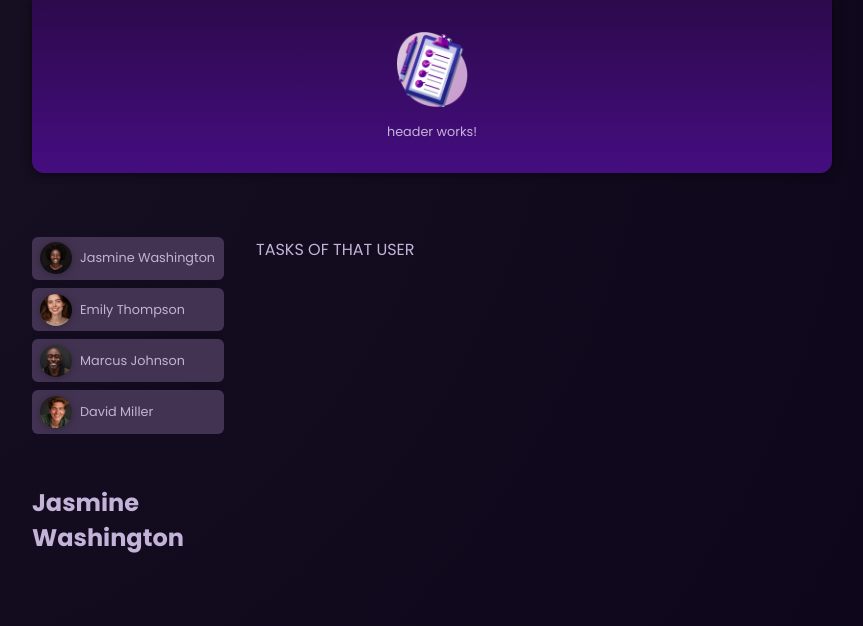
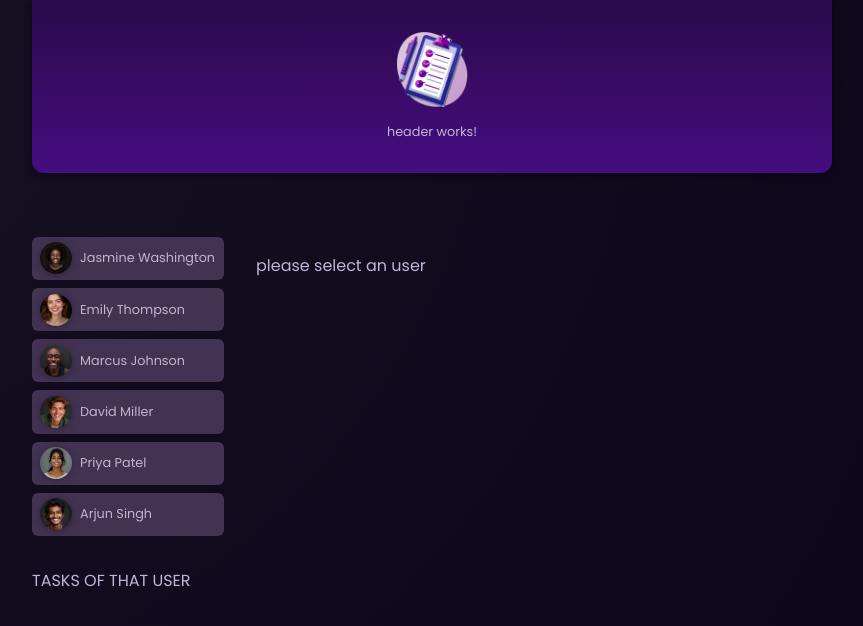
Before and after one commit to B-Baumeister/AngularProject, an Angular app: page / in a window 1280 px wide. Shown: the top 626 px of the page, without its empty margins (208-1071 px from the left). Built offline with nearby package versions, Linux system fonts and the light colour scheme.

Commit message:
add @for and @if for more flexibility by quantity of users

```diff
--- a/src/app/app.component.html
+++ b/src/app/app.component.html
@@ -1,22 +1,16 @@
 <app-header />
 <main>
   <ul id="users">
+    @for (user of users; track selectedUserId) {
     <li>
-      <app-user [user]="users[0]" (select)="onSelectUser($event)" />
+      <app-user [user]="user" (select)="onSelectUser($event)" />
     </li>
-    <li>
-      <app-user [user]="users[1]" (select)="onSelectUser($event)" />
-    </li>
-    <li>
-      <app-user [user]="users[2]" (select)="onSelectUser($event)" />
-    </li>
-    <li>
-      <app-user [user]="users[3]" (select)="onSelectUser($event)" />
-    </li>
+    }
   </ul>
-
+@if (selectedUser) {<app-tasks [name]="selectedUser.name" />}
+@else {<p>please select an user</p>}
   TASKS OF THAT USER
   <!-- <app-tasks /> -->
-  <app-tasks [name]="selectedUser.name" />
+
   <router-outlet />
 </main>
--- a/src/app/app.component.ts
+++ b/src/app/app.component.ts
@@ -16,7 +16,7 @@ export class AppComponent {
   title = 'angularProject';
   // @Output() selectedUserId = new EventEmitter<string>();
   users = DUMMY_USERS;
-  selectedUserId = 'u1';
+  selectedUserId?: string;
 
   get selectedUser() {
     return this.users.find((user) => user.id === this.selectedUserId)!;
```
